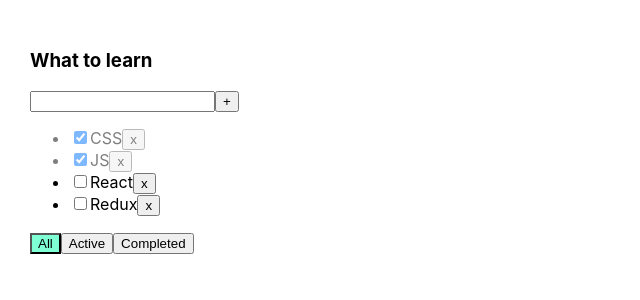
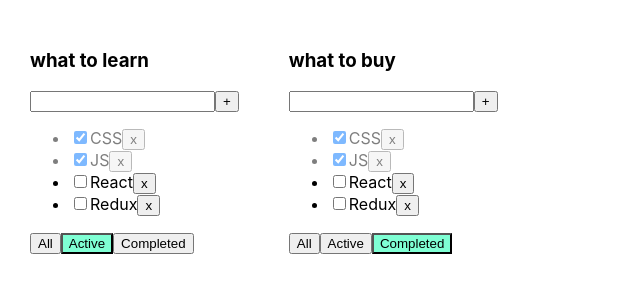
Before and after one commit to Kat10-4/my-todolist, a React (Create React App) app: page / in a window 1280 px wide. Shown: the top 300 px of the page, without its empty margins (0-640 px from the left). Built offline with nearby package versions, Linux system fonts and the light colour scheme.

Commit message:
add toDoLists array

```diff
--- a/src/App.tsx
+++ b/src/App.tsx
@@ -1,18 +1,25 @@
 import React, {useState} from 'react';
 import './App.css';
-import {TaskType, ToDoList} from "./ToDoList";
-import {v1} from "uuid";
+import {TaskType, ToDoList} from './ToDoList';
+import {v1} from 'uuid';
 
-export type FilterValuesType = "all" | "active" | "completed"
+export type FilterValuesType = 'all' | 'active' | 'completed'
+
+type ToDoListsType = {
+    id: string,
+    title: string,
+    filter:FilterValuesType
+}
 
 function App() {
     let [tasks, setTasks] = useState<Array<TaskType>>([
-        {id: v1(), title: "CSS", isDone: true},
-        {id: v1(), title: "JS", isDone: true},
-        {id: v1(), title: "React", isDone: false},
-        {id: v1(), title: "Redux", isDone: false},
+        {id: v1(), title: 'CSS', isDone: true},
+        {id: v1(), title: 'JS', isDone: true},
+        {id: v1(), title: 'React', isDone: false},
+        {id: v1(), title: 'Redux', isDone: false},
     ])
-    let [filter, setFilter] = useState<FilterValuesType>("all")
+
+    let [filter, setFilter] = useState<FilterValuesType>('all')
 
     function addTask(newTaskTitle: string) {
         setTasks([{
@@ -33,10 +40,10 @@
 
     let filteredTasks = tasks
 
-    if (filter === "completed") {
+    if (filter === 'completed') {
         filteredTasks = tasks.filter(task => task.isDone === true)
     }
-    if (filter === "active") {
+    if (filter === 'active') {
         filteredTasks = tasks.filter(task => task.isDone === false)
     }
 
@@ -48,15 +55,22 @@
         setTasks([...tasks])//return copy!!!
     }
 
+    let toDoLists: Array<ToDoListsType> = [
+        {id: v1(), title: 'what to learn', filter: 'active'},
+        {id: v1(), title: 'what to buy', filter: 'completed'}
+    ]
+
     return <div className="App">
-        <ToDoList title={"What to learn"}
+        {toDoLists.map((tl) => {
+            return <ToDoList title={tl.title}
                              task={filteredTasks}
                              removeTask={removeTask}
                              changeFilter={changeFilter}
                              addTask={addTask}
                              changeTaskStatus={changeStatus}
-                  filter={filter}
+                             filter={tl.filter}
             />
+        })}
     </div>
 }
 
```
Also changed, not shown: 9 other files (tests, documents, lock files or other folders). Lines whose indentation alone changed are shown as unchanged.
